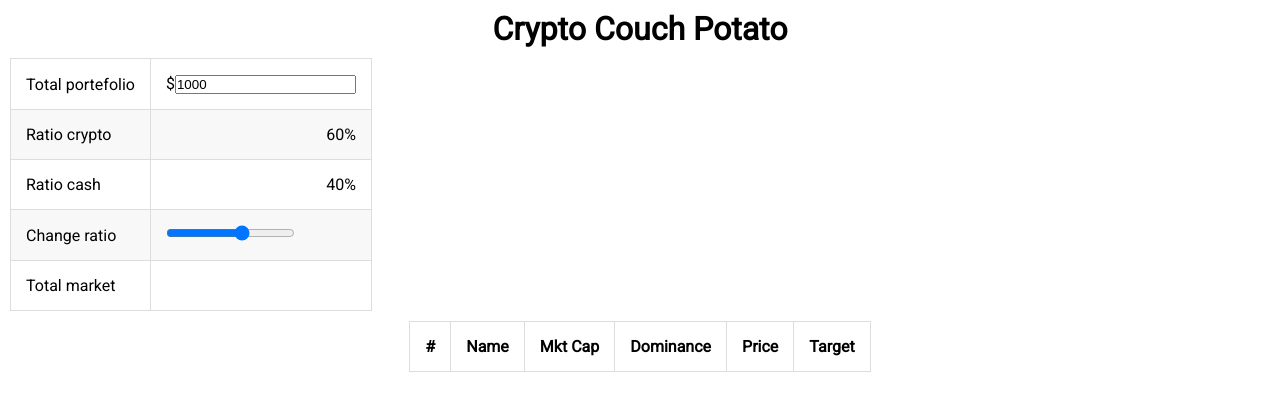
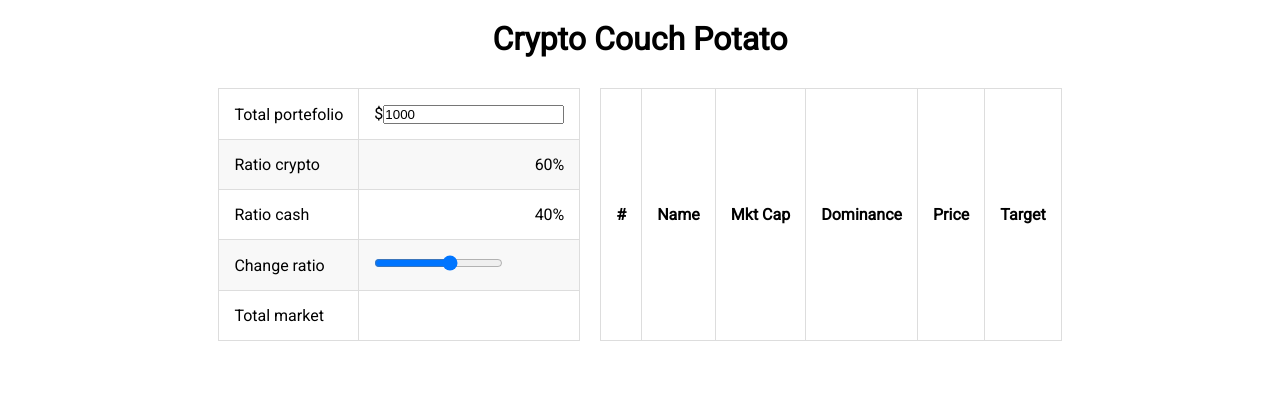
Before and after one commit to thomasWos/cryptocouchpotato, a plain HTML site: page index.html in a window 1280 px wide. Drawn offline with Linux system fonts and the light colour scheme; no server answers.

Commit message:
Update css

```diff
--- a/index.html
+++ b/index.html
@@ -11,8 +11,8 @@
 
   <body>
     <h1>Crypto Couch Potato</h1>
-    <div class="clearfix">
-      <table>
+    <div class="container">
+      <table id="infoTable">
         <tr>
           <td>Total portefolio</td>
           <td class="td-right">
@@ -46,13 +46,11 @@
             />
           </td>
         </tr>
-
         <tr>
           <td>Total market</td>
           <td id="totalMarketElem" class="td-right"></td>
         </tr>
       </table>
-    </div>
 
       <table id="cryptoTable">
         <tr>
@@ -64,6 +62,7 @@
           <th>Target</th>
         </tr>
       </table>
+    </div>
 
     <script src="app.js"></script>
   </body>
--- a/style.css
+++ b/style.css
@@ -13,16 +13,17 @@ body {
 
 h1 {
   text-align: center;
-  margin-top: 10px;
+  margin: 20px;
+}
+
+.container {
+  display: flex;
+  justify-content: center;
 }
 
 table {
+  margin: 10px;
   border-collapse: collapse;
-  margin: 10px;
-}
-
-#cryptoTable {
-  margin: auto;
 }
 
 td,
@@ -40,6 +41,6 @@ tr:nth-child(even) {
   background-color: #f8f8f8;
 }
 
-.clearfix {
-  overflow: auto;
+#infoTable {
+  /* width: 400px; */
 }
```
Lines whose indentation alone changed are shown as unchanged.
